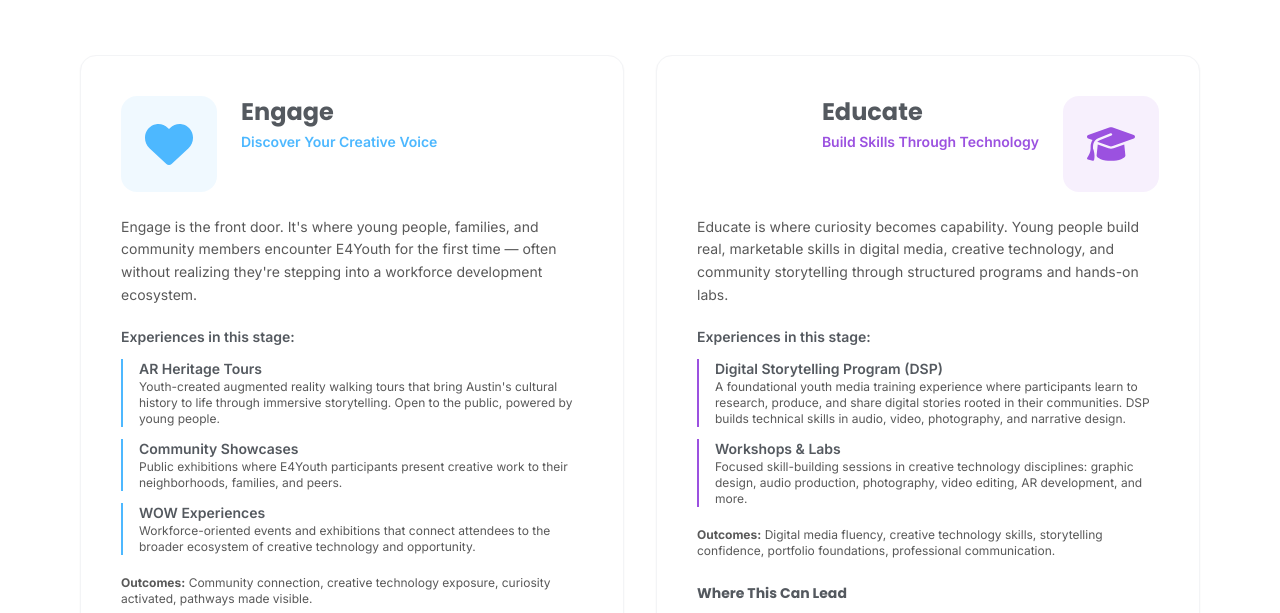
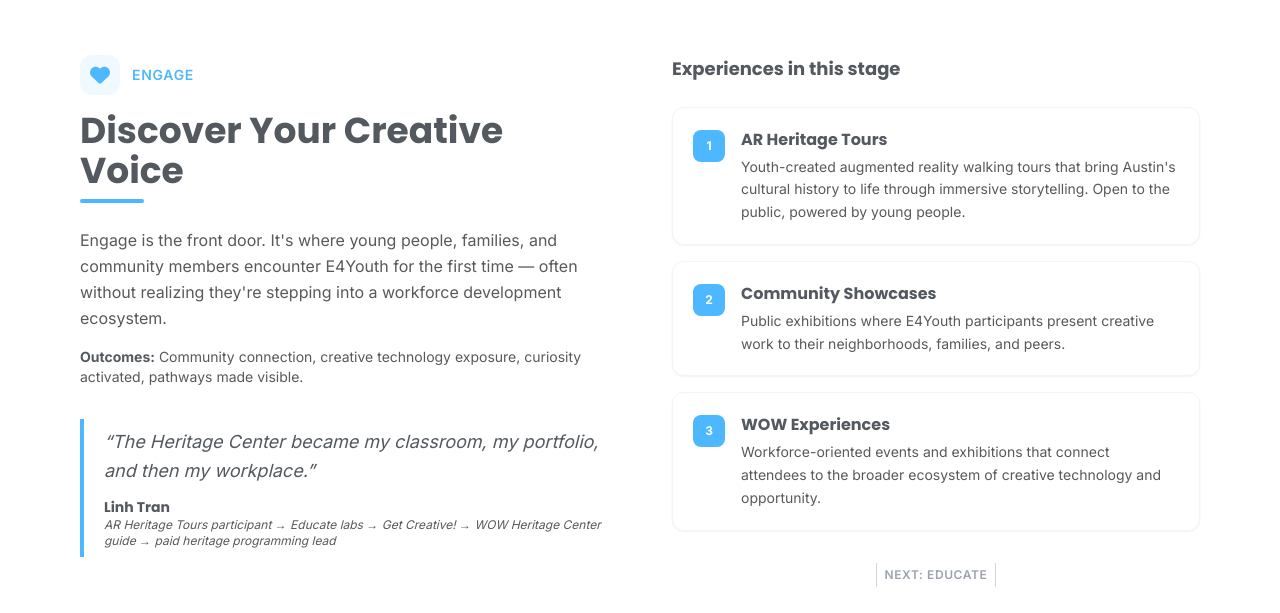
Before and after one commit to c3po-minero/website-e4youth, a Next.js app: page /ecosystem in a window 1280 px wide. Shown: the part 2175-2788 px from the top of the page. Built offline with nearby package versions, Linux system fonts and the light colour scheme.

Commit message:
feat(e4youth): ecosystem page — two-column layout with quote + experience cards

```diff
--- a/src/app/ecosystem/EcosystemClient.tsx
+++ b/src/app/ecosystem/EcosystemClient.tsx
@@ -7,7 +7,7 @@
 import HeroSection from '@/components/HeroSection'
 import AnimatedSection from '@/components/AnimatedSection'
 import EcosystemCircle from '@/components/EcosystemCircle'
-import StoryTile from '@/components/StoryTile'
+// StoryTile removed — using inline quote layout
 
 const stages = [
   {
@@ -121,71 +121,92 @@
         </div>
       </section>
 
-      {/* Stage Sections — 2x2 Grid */}
-      <section className="section-padding bg-white">
-        <div className="max-w-7xl mx-auto">
-          <div className="grid grid-cols-1 md:grid-cols-2 gap-8">
-            {stages.map((stage, i) => (
-              <AnimatedSection key={stage.label} delay={i * 0.1}>
-                <div className={`rounded-2xl p-8 md:p-10 h-full ${stage.isElevate ? 'bg-white shadow-lg ring-2 ring-offset-4' : 'bg-white shadow-sm border border-gray-100'}`} style={stage.isElevate ? { ringColor: stage.color } as React.CSSProperties : {}}>
-                  {/* Large icon header — alternate left/right */}
-                  <div className={`flex ${i % 2 === 1 ? 'flex-row-reverse' : 'flex-row'} items-start gap-6 mb-6`}>
-                    <div className="w-20 h-20 md:w-24 md:h-24 rounded-2xl flex-shrink-0 flex items-center justify-center" style={{ backgroundColor: `${stage.color}15` }}>
-                      <FontAwesomeIcon icon={stage.icon} className="w-10 h-10 md:w-12 md:h-12" style={{ color: stage.color }} />
+      {/* Stage Sections — Two-Column Layout */}
+      {stages.map((stage, i) => {
+        const storyData = stage.spotlight || stage.story!
+        return (
+          <section key={stage.label} className={`section-padding ${i % 2 === 0 ? 'bg-white' : 'bg-gray-50'}`}>
+            <div className="max-w-7xl mx-auto">
+              <AnimatedSection>
+                <div className="grid grid-cols-1 lg:grid-cols-2 gap-12 lg:gap-16 items-start">
+                  {/* Left Column: Title, Description, Quote */}
+                  <div>
+                    {/* Stage badge */}
+                    <div className="flex items-center gap-3 mb-4">
+                      <div className="w-10 h-10 rounded-xl flex items-center justify-center" style={{ backgroundColor: `${stage.color}15` }}>
+                        <FontAwesomeIcon icon={stage.icon} className="w-5 h-5" style={{ color: stage.color }} />
+                      </div>
+                      <span className="text-sm font-semibold uppercase tracking-wider" style={{ color: stage.color }}>{stage.label}</span>
                     </div>
-                    <div>
-                      <h2 className="text-xl md:text-2xl font-display font-bold text-secondary">{stage.label}</h2>
-                      <p className="text-sm font-semibold mt-1" style={{ color: stage.color }}>{stage.subtitle}</p>
+
+                    {/* Title */}
+                    <h2 className="text-3xl md:text-4xl font-display font-bold text-secondary mb-2">
+                      {stage.subtitle}
+                    </h2>
+                    <div className="w-16 h-1 rounded-full mb-6" style={{ backgroundColor: stage.color }} />
+
+                    {/* Description */}
+                    {stage.body.split('\n\n').map((p, pi) => (
+                      <p key={pi} className="text-body leading-relaxed mb-4">{p}</p>
+                    ))}
+
+                    {/* Outcomes */}
+                    <p className="text-sm text-body mt-2 mb-8"><strong className="text-secondary">Outcomes:</strong> {stage.outcomes}</p>
+
+                    {/* Quote */}
+                    <div className="border-l-4 pl-5 py-2" style={{ borderColor: stage.color }}>
+                      <blockquote className="text-lg italic text-secondary leading-relaxed mb-3">
+                        &ldquo;{storyData.quote}&rdquo;
+                      </blockquote>
+                      <div>
+                        <p className="font-display font-bold text-secondary text-sm">{storyData.name}</p>
+                        <p className="text-xs text-body italic">{storyData.pathway}</p>
+                      </div>
                     </div>
                   </div>
 
-                  {stage.body.split('\n\n').map((p, pi) => (
-                    <p key={pi} className="text-sm text-body leading-relaxed mb-3">{p}</p>
-                  ))}
-
-                  <div className="mt-5">
-                    <p className="font-semibold text-secondary text-sm mb-3">Experiences in this stage:</p>
-                    <div className="space-y-3">
-                      {stage.experiences.map((exp) => (
-                        <div key={exp.name} className="pl-4 border-l-2" style={{ borderColor: stage.color }}>
-                          <p className="font-semibold text-secondary text-sm">{exp.name}</p>
-                          <p className="text-xs text-body">{exp.desc}</p>
+                  {/* Right Column: Experiences in this stage */}
+                  <div>
+                    <h3 className="text-lg font-display font-bold text-secondary mb-6">Experiences in this stage</h3>
+                    <div className="space-y-4">
+                      {stage.experiences.map((exp, ei) => (
+                        <div
+                          key={exp.name}
+                          className="bg-white rounded-xl p-5 shadow-sm border border-gray-100 hover:shadow-md transition-shadow duration-300"
+                        >
+                          <div className="flex items-start gap-4">
+                            <div className="w-8 h-8 rounded-lg flex-shrink-0 flex items-center justify-center mt-0.5 text-white font-bold text-xs" style={{ backgroundColor: stage.color }}>
+                              {ei + 1}
+                            </div>
+                            <div>
+                              <h4 className="font-display font-bold text-secondary mb-1">{exp.name}</h4>
+                              <p className="text-sm text-body leading-relaxed">{exp.desc}</p>
+                            </div>
+                          </div>
                         </div>
                       ))}
                     </div>
-                  </div>
 
-                  <p className="mt-5 text-xs text-body"><strong>Outcomes:</strong> {stage.outcomes}</p>
-
-                  {/* Story Tile */}
-                  <div className="mt-6">
-                    <h3 className="text-sm font-display font-bold text-secondary mb-3">Where This Can Lead</h3>
-                    {stage.spotlight ? (
-                      <div className="p-5 rounded-xl" style={{ backgroundColor: `${stage.color}08`, borderLeft: `3px solid ${stage.color}` }}>
-                        <p className="text-xs font-semibold uppercase tracking-wider mb-2" style={{ color: stage.color }}>Featured Spotlight</p>
-                        <h4 className="text-base font-display font-bold text-secondary mb-1">{stage.spotlight.name}</h4>
-                        <p className="text-xs italic text-body mb-2">{stage.spotlight.pathway}</p>
-                        <p className="text-xs text-body leading-relaxed mb-2">{stage.spotlight.fullStory}</p>
-                        <blockquote className="text-xs italic text-body border-l-2 pl-3" style={{ borderColor: stage.color }}>
-                          &ldquo;{stage.spotlight.quote}&rdquo;
-                        </blockquote>
+                    {/* Flow indicator to next stage */}
+                    {i < stages.length - 1 && (
+                      <div className="flex items-center justify-center mt-8 gap-2 text-gray-400">
+                        <div className="w-px h-6 bg-gray-300" />
+                        <span className="text-xs font-semibold uppercase tracking-wider">Next: {stages[i + 1].label}</span>
+                        <div className="w-px h-6 bg-gray-300" />
                       </div>
-                    ) : (
-                      <div className="p-5 rounded-xl" style={{ backgroundColor: `${stage.color}08`, borderLeft: `3px solid ${stage.color}` }}>
-                        <h4 className="text-sm font-display font-bold text-secondary mb-1">{stage.story!.name}</h4>
-                        <p className="text-xs italic text-body mb-2">{stage.story!.pathway}</p>
-                        <blockquote className="text-xs italic text-body">
-                          &ldquo;{stage.story!.quote}&rdquo;
-                        </blockquote>
+                    )}
+                    {i === stages.length - 1 && (
+                      <div className="flex items-center justify-center mt-8 gap-2" style={{ color: stages[0].color }}>
+                        <span className="text-xs font-semibold uppercase tracking-wider">↻ Feeds back to {stages[0].label}</span>
                       </div>
                     )}
                   </div>
                 </div>
               </AnimatedSection>
-            ))}
-          </div>
-        </div>
-      </section>
+            </div>
+          </section>
+        )
+      })}
 
       {/* The Circle Continues */}
       <section className="section-padding bg-gradient-to-br from-primary-dark to-purple text-white">
```
